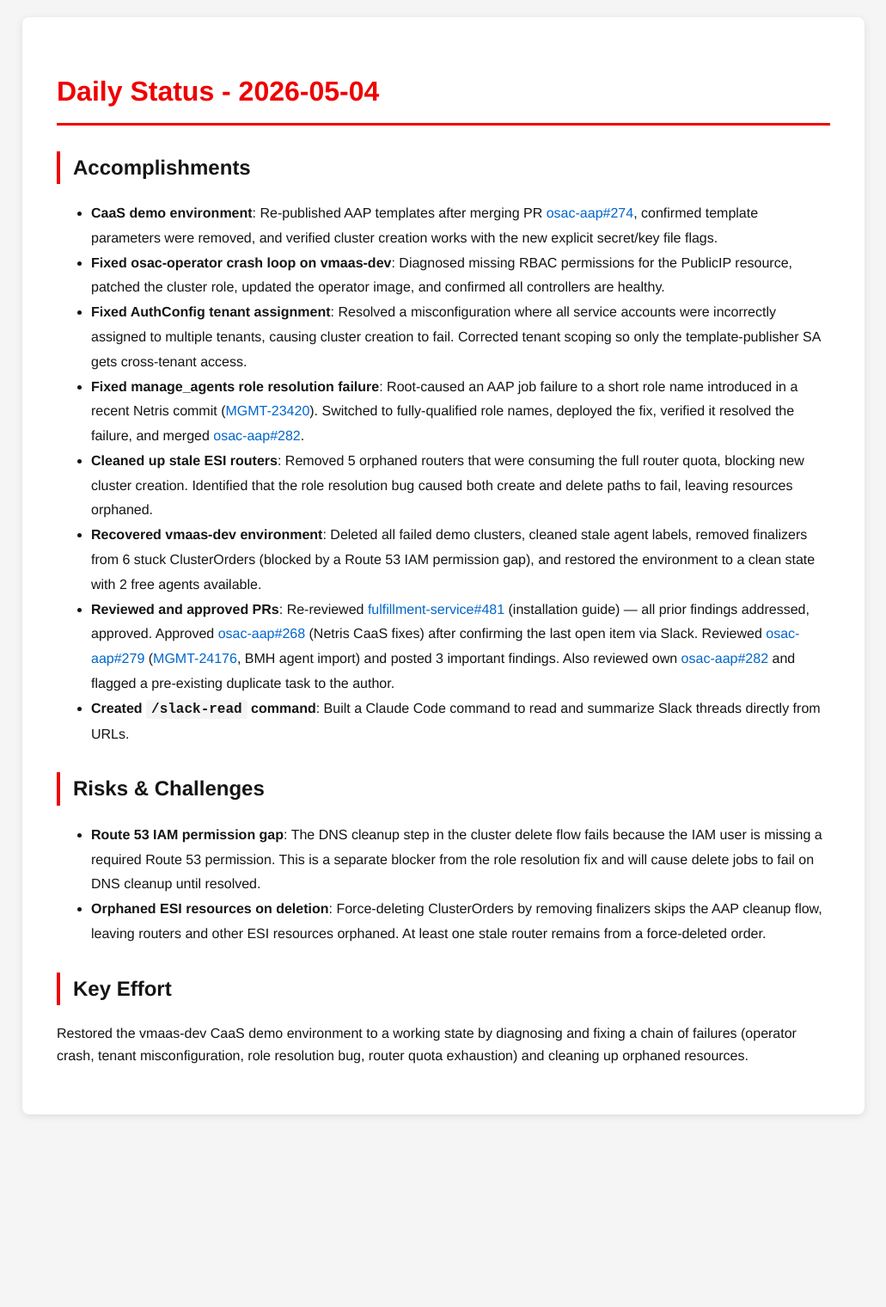
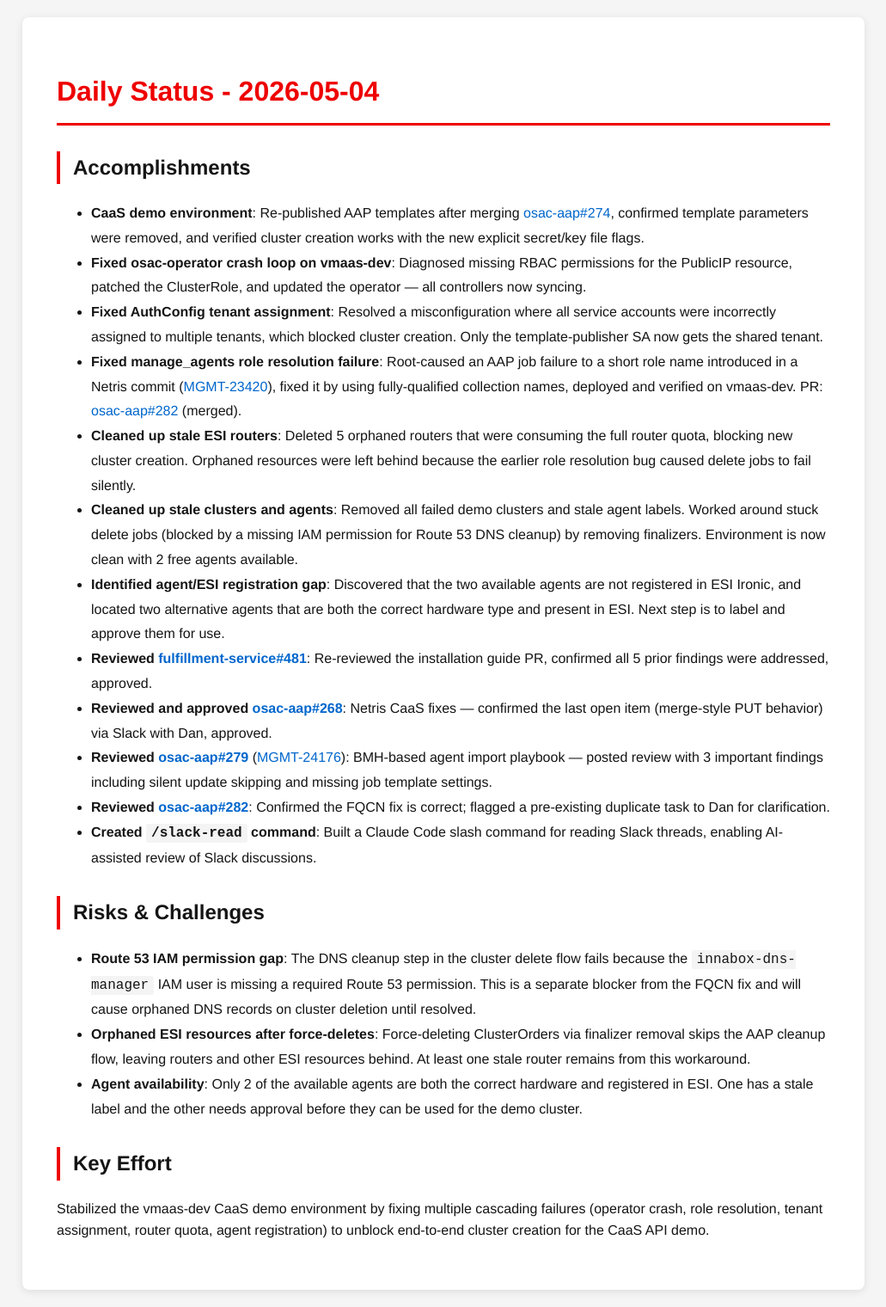
Before and after one commit to tzvatot/daily-status, a Jekyll site: the page built from 2026-05-04.md, in a window 1280 px wide. Shown: the whole page at 86% size, without its empty margins (124-1155 px from the left). Built offline with Jekyll 4.4.1, drawn with Linux system fonts in a browser that asks for light colours; before the commit the page ends 1316 px from its top, so only the background shows below that.

Commit message:
Daily status update - 2026-05-04

```diff
--- a/2026-05-04.md
+++ b/2026-05-04.md
@@ -8,20 +8,25 @@
 
 ## Accomplishments
 
-- **CaaS demo environment**: Re-published AAP templates after merging PR [osac-aap#274](https://github.com/osac-project/osac-aap/pull/274), confirmed template parameters were removed, and verified cluster creation works with the new explicit secret/key file flags.
-- **Fixed osac-operator crash loop on vmaas-dev**: Diagnosed missing RBAC permissions for the PublicIP resource, patched the cluster role, updated the operator image, and confirmed all controllers are healthy.
-- **Fixed AuthConfig tenant assignment**: Resolved a misconfiguration where all service accounts were incorrectly assigned to multiple tenants, causing cluster creation to fail. Corrected tenant scoping so only the template-publisher SA gets cross-tenant access.
-- **Fixed manage_agents role resolution failure**: Root-caused an AAP job failure to a short role name introduced in a recent Netris commit ([MGMT-23420](https://issues.redhat.com/browse/MGMT-23420)). Switched to fully-qualified role names, deployed the fix, verified it resolved the failure, and merged [osac-aap#282](https://github.com/osac-project/osac-aap/pull/282).
-- **Cleaned up stale ESI routers**: Removed 5 orphaned routers that were consuming the full router quota, blocking new cluster creation. Identified that the role resolution bug caused both create and delete paths to fail, leaving resources orphaned.
-- **Recovered vmaas-dev environment**: Deleted all failed demo clusters, cleaned stale agent labels, removed finalizers from 6 stuck ClusterOrders (blocked by a Route 53 IAM permission gap), and restored the environment to a clean state with 2 free agents available.
-- **Reviewed and approved PRs**: Re-reviewed [fulfillment-service#481](https://github.com/osac-project/fulfillment-service/pull/481) (installation guide) — all prior findings addressed, approved. Approved [osac-aap#268](https://github.com/osac-project/osac-aap/pull/268) (Netris CaaS fixes) after confirming the last open item via Slack. Reviewed [osac-aap#279](https://github.com/osac-project/osac-aap/pull/279) ([MGMT-24176](https://issues.redhat.com/browse/MGMT-24176), BMH agent import) and posted 3 important findings. Also reviewed own [osac-aap#282](https://github.com/osac-project/osac-aap/pull/282) and flagged a pre-existing duplicate task to the author.
-- **Created `/slack-read` command**: Built a Claude Code command to read and summarize Slack threads directly from URLs.
+- **CaaS demo environment**: Re-published AAP templates after merging [osac-aap#274](https://github.com/osac-project/osac-aap/pull/274), confirmed template parameters were removed, and verified cluster creation works with the new explicit secret/key file flags.
+- **Fixed osac-operator crash loop on vmaas-dev**: Diagnosed missing RBAC permissions for the PublicIP resource, patched the ClusterRole, and updated the operator — all controllers now syncing.
+- **Fixed AuthConfig tenant assignment**: Resolved a misconfiguration where all service accounts were incorrectly assigned to multiple tenants, which blocked cluster creation. Only the template-publisher SA now gets the shared tenant.
+- **Fixed manage_agents role resolution failure**: Root-caused an AAP job failure to a short role name introduced in a Netris commit ([MGMT-23420](https://issues.redhat.com/browse/MGMT-23420)), fixed it by using fully-qualified collection names, deployed and verified on vmaas-dev. PR: [osac-aap#282](https://github.com/osac-project/osac-aap/pull/282) (merged).
+- **Cleaned up stale ESI routers**: Deleted 5 orphaned routers that were consuming the full router quota, blocking new cluster creation. Orphaned resources were left behind because the earlier role resolution bug caused delete jobs to fail silently.
+- **Cleaned up stale clusters and agents**: Removed all failed demo clusters and stale agent labels. Worked around stuck delete jobs (blocked by a missing IAM permission for Route 53 DNS cleanup) by removing finalizers. Environment is now clean with 2 free agents available.
+- **Identified agent/ESI registration gap**: Discovered that the two available agents are not registered in ESI Ironic, and located two alternative agents that are both the correct hardware type and present in ESI. Next step is to label and approve them for use.
+- **Reviewed [fulfillment-service#481](https://github.com/osac-project/fulfillment-service/pull/481)**: Re-reviewed the installation guide PR, confirmed all 5 prior findings were addressed, approved.
+- **Reviewed and approved [osac-aap#268](https://github.com/osac-project/osac-aap/pull/268)**: Netris CaaS fixes — confirmed the last open item (merge-style PUT behavior) via Slack with Dan, approved.
+- **Reviewed [osac-aap#279](https://github.com/osac-project/osac-aap/pull/279)** ([MGMT-24176](https://issues.redhat.com/browse/MGMT-24176)): BMH-based agent import playbook — posted review with 3 important findings including silent update skipping and missing job template settings.
+- **Reviewed [osac-aap#282](https://github.com/osac-project/osac-aap/pull/282)**: Confirmed the FQCN fix is correct; flagged a pre-existing duplicate task to Dan for clarification.
+- **Created `/slack-read` command**: Built a Claude Code slash command for reading Slack threads, enabling AI-assisted review of Slack discussions.
 
 ## Risks & Challenges
 
-- **Route 53 IAM permission gap**: The DNS cleanup step in the cluster delete flow fails because the IAM user is missing a required Route 53 permission. This is a separate blocker from the role resolution fix and will cause delete jobs to fail on DNS cleanup until resolved.
-- **Orphaned ESI resources on deletion**: Force-deleting ClusterOrders by removing finalizers skips the AAP cleanup flow, leaving routers and other ESI resources orphaned. At least one stale router remains from a force-deleted order.
+- **Route 53 IAM permission gap**: The DNS cleanup step in the cluster delete flow fails because the `innabox-dns-manager` IAM user is missing a required Route 53 permission. This is a separate blocker from the FQCN fix and will cause orphaned DNS records on cluster deletion until resolved.
+- **Orphaned ESI resources after force-deletes**: Force-deleting ClusterOrders via finalizer removal skips the AAP cleanup flow, leaving routers and other ESI resources behind. At least one stale router remains from this workaround.
+- **Agent availability**: Only 2 of the available agents are both the correct hardware and registered in ESI. One has a stale label and the other needs approval before they can be used for the demo cluster.
 
 ## Key Effort
 
-Restored the vmaas-dev CaaS demo environment to a working state by diagnosing and fixing a chain of failures (operator crash, tenant misconfiguration, role resolution bug, router quota exhaustion) and cleaning up orphaned resources.
+Stabilized the vmaas-dev CaaS demo environment by fixing multiple cascading failures (operator crash, role resolution, tenant assignment, router quota, agent registration) to unblock end-to-end cluster creation for the CaaS API demo.
```
